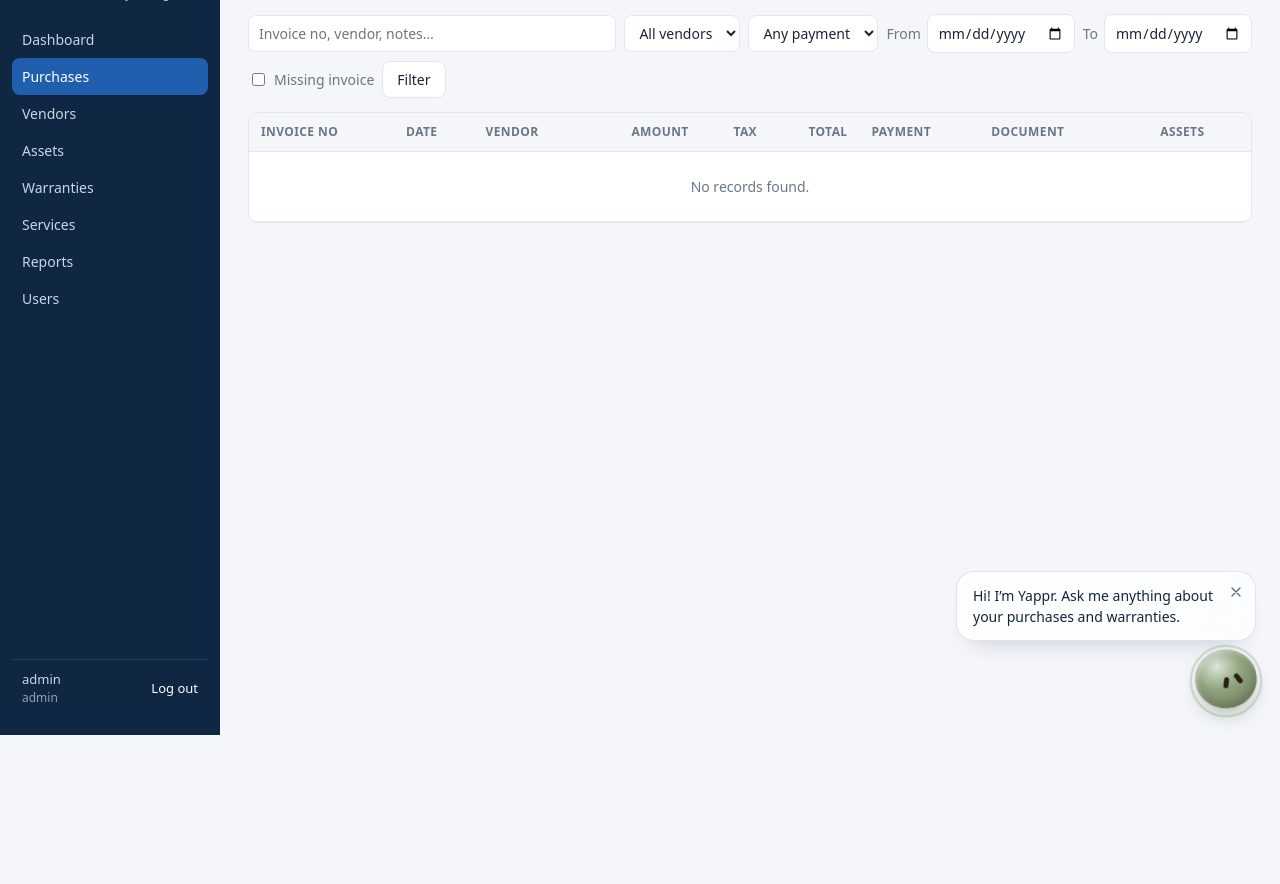
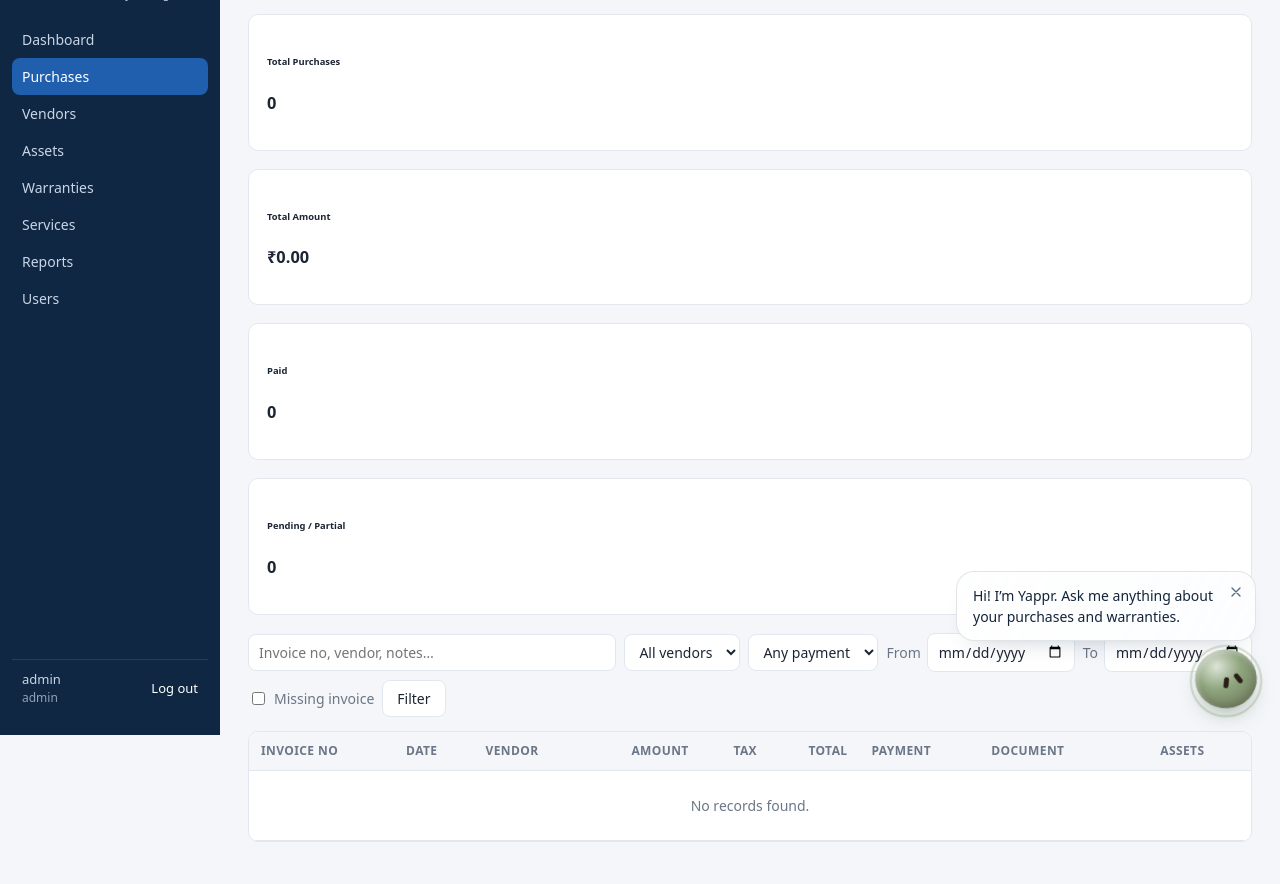
Before and after one commit to armanmadhvanipro-byte/ROSPL, a Flask app: page /purchases in a window 1280 px wide. Shown: the part 65-949 px from the top of the page. Before the commit the page ends 800 px from the top, so only its background shows below. Run offline with Flask 3, Linux system fonts and the light colour scheme; the visitor is signed in with stand-in values (Sample User, id 1); data that the repository does not hold is empty.

Commit message:
Add purchase summary statistics

```diff
--- a/app.py
+++ b/app.py
@@ -11,6 +11,7 @@ from calendar import monthrange
 from datetime import date, datetime, timedelta
 from decimal import Decimal, InvalidOperation
 from functools import wraps
+import pandas as pd
 
 from flask import (Flask, Response, abort, flash, g, redirect, render_template,
                    request, send_from_directory, session, url_for)
@@ -444,8 +445,24 @@ def purchase_query(args):
 
 @app.route("/purchases")
 def purchases():
-    return render_template("purchases.html", purchases=purchase_query(request.args).all(),
-                           vendors=Vendor.query.order_by(Vendor.name).all())
+    purchases = purchase_query(request.args).all()
+
+    total_purchases = len(purchases)
+    total_amount = sum(p.total for p in purchases)
+    paid_purchases = sum(1 for p in purchases if p.payment_status == "Paid")
+    pending_purchases = sum(
+        1 for p in purchases if p.payment_status in ["Pending", "Partial"]
+    )
+
+    return render_template(
+        "purchases.html",
+        purchases=purchases,
+        vendors=Vendor.query.order_by(Vendor.name).all(),
+        total_purchases=total_purchases,
+        total_amount=total_amount,
+        paid_purchases=paid_purchases,
+        pending_purchases=pending_purchases,
+    )
 
 
 @app.route("/purchases/<int:id>")
--- a/templates/purchases.html
+++ b/templates/purchases.html
@@ -1,37 +1,101 @@
 {% extends "base.html" %}
 {% from "macros.html" import badge, delete_btn, empty with context %}
 {% block title %}Purchases &amp; Invoices{% endblock %}
-{% block actions %}<a class="btn primary" data-t="new_purchase" href="{{ url_for('purchase_form') }}">+ New purchase</a>{% endblock %}
+{% block actions %}<a class="btn primary" data-t="new_purchase" href="{{ url_for('purchase_form') }}">+ New
+  purchase</a>{% endblock %}
 {% block content %}
 {% set a = request.args %}
+
+<div class="row g-3 mb-4">
+  <div class="col-md-3">
+    <div class="card p-3">
+      <h6>Total Purchases</h6>
+      <h3>{{ total_purchases }}</h3>
+    </div>
+  </div>
+
+  <div class="col-md-3">
+    <div class="card p-3">
+      <h6>Total Amount</h6>
+      <h3>{{ total_amount|money }}</h3>
+    </div>
+  </div>
+
+  <div class="col-md-3">
+    <div class="card p-3">
+      <h6>Paid</h6>
+      <h3>{{ paid_purchases }}</h3>
+    </div>
+  </div>
+
+  <div class="col-md-3">
+    <div class="card p-3">
+      <h6>Pending / Partial</h6>
+      <h3>{{ pending_purchases }}</h3>
+    </div>
+  </div>
+</div>
+
 <form class="filters" method="get">
   <input type="search" name="q" value="{{ a.q }}" placeholder="Invoice no, vendor, notes…">
-  <select name="vendor_id"><option value="">All vendors</option>
-    {% for v in vendors %}<option value="{{ v.id }}" {{ 'selected' if a.vendor_id == v.id|string }}>{{ v.name }}</option>{% endfor %}</select>
-  <select name="payment"><option value="">Any payment</option><option value="unpaid" {{ 'selected' if a.payment == 'unpaid' }}>Not fully paid</option>
-    {% for s in PAYMENT_STATUSES %}<option {{ 'selected' if a.payment == s }}>{{ s }}</option>{% endfor %}</select>
+  <select name="vendor_id">
+    <option value="">All vendors</option>
+    {% for v in vendors %}<option value="{{ v.id }}" {{ 'selected' if a.vendor_id==v.id|string }}>{{ v.name }}</option>
+    {% endfor %}
+  </select>
+  <select name="payment">
+    <option value="">Any payment</option>
+    <option value="unpaid" {{ 'selected' if a.payment=='unpaid' }}>Not fully paid</option>
+    {% for s in PAYMENT_STATUSES %}<option {{ 'selected' if a.payment==s }}>{{ s }}</option>{% endfor %}
+  </select>
   <label>From <input type="date" name="date_from" value="{{ a.date_from }}"></label>
   <label>To <input type="date" name="date_to" value="{{ a.date_to }}"></label>
-  <label class="check"><input type="checkbox" name="missing" value="1" {{ 'checked' if a.missing }}> Missing invoice</label>
+  <label class="check"><input type="checkbox" name="missing" value="1" {{ 'checked' if a.missing }}> Missing
+    invoice</label>
   <button class="btn">Filter</button>
   {% if a %}<a class="btn ghost" href="{{ url_for('purchases') }}">Clear</a>{% endif %}
 </form>
-<div class="card table-wrap"><table>
-  <thead><tr><th>Invoice no</th><th>Date</th><th>Vendor</th><th class="num">Amount</th><th class="num">Tax</th><th class="num">Total</th><th>Payment</th><th>Document</th><th class="num">Assets</th><th></th></tr></thead>
+<div class="card table-wrap">
+  <table>
+    <thead>
+      <tr>
+        <th>Invoice no</th>
+        <th>Date</th>
+        <th>Vendor</th>
+        <th class="num">Amount</th>
+        <th class="num">Tax</th>
+        <th class="num">Total</th>
+        <th>Payment</th>
+        <th>Document</th>
+        <th class="num">Assets</th>
+        <th></th>
+      </tr>
+    </thead>
     <tbody>
       {% for p in purchases %}
       <tr>
         <td><a href="{{ url_for('purchase_detail', id=p.id) }}"><b>{{ p.invoice_no }}</b></a></td>
         <td>{{ p.purchase_date|d }}</td>
         <td>{{ p.vendor.name }}</td>
-    <td class="num">{{ p.amount|money }}</td><td class="num">{{ p.tax|money }}</td><td class="num"><b>{{ p.total|money }}</b></td>
+        <td class="num">{{ p.amount|money }}</td>
+        <td class="num">{{ p.tax|money }}</td>
+        <td class="num"><b>{{ p.total|money }}</b></td>
         <td>{{ badge(p.payment_status) }}</td>
-    <td>{% if p.invoice_file %}<a href="{{ url_for('invoice', id=p.id) }}" target="_blank">View</a>{% else %}{{ badge('Missing') }}{% endif %}</td>
+        <td>{% if p.invoice_file %}<a href="{{ url_for('invoice', id=p.id) }}" target="_blank">View</a>{% else %}{{
+          badge('Missing') }}{% endif %}</td>
         <td class="num">{{ p.assets|length }}</td>
-    <td class="row-actions"><a class="btn sm" href="{{ url_for('purchase_form', id=p.id) }}">Edit</a>{{ delete_btn('purchases', p.id) }}</td>
+        <td class="row-actions"><a class="btn sm" href="{{ url_for('purchase_form', id=p.id) }}">Edit</a>{{
+          delete_btn('purchases', p.id) }}</td>
       </tr>
       {% else %}{{ empty(10) }}{% endfor %}
     </tbody>
-  {% if purchases %}<tfoot><tr><td colspan="5">{{ purchases|length }} purchases</td><td class="num"><b>{{ purchases|sum(attribute='total')|money }}</b></td><td colspan="4"></td></tr></tfoot>{% endif %}
-</table></div>
+    {% if purchases %}<tfoot>
+      <tr>
+        <td colspan="5">{{ purchases|length }} purchases</td>
+        <td class="num"><b>{{ purchases|sum(attribute='total')|money }}</b></td>
+        <td colspan="4"></td>
+      </tr>
+    </tfoot>{% endif %}
+  </table>
+</div>
 {% endblock %}
```
Lines whose indentation alone changed are shown as unchanged.
